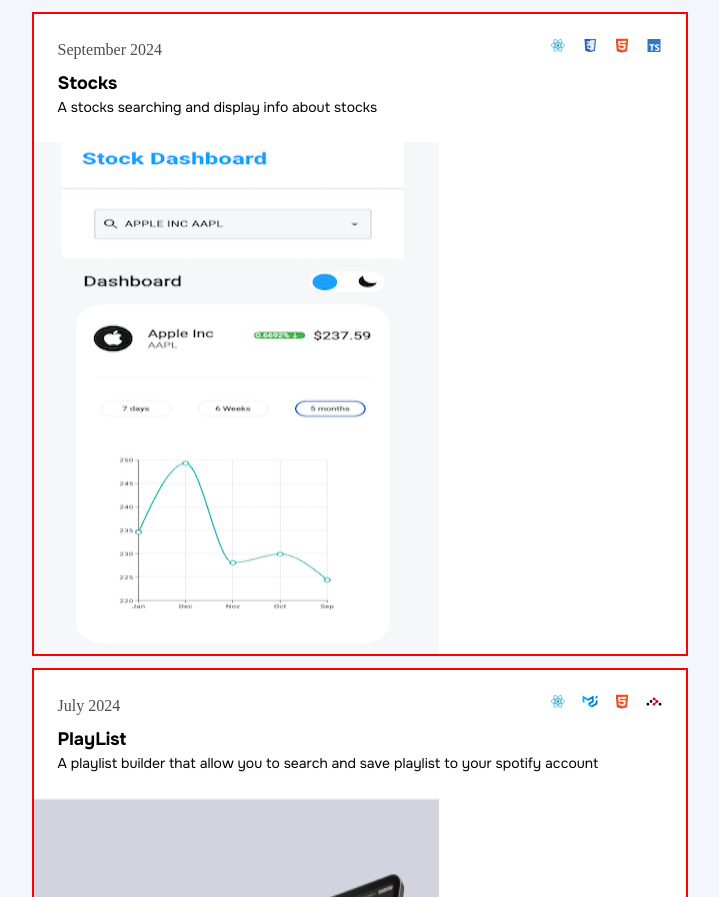
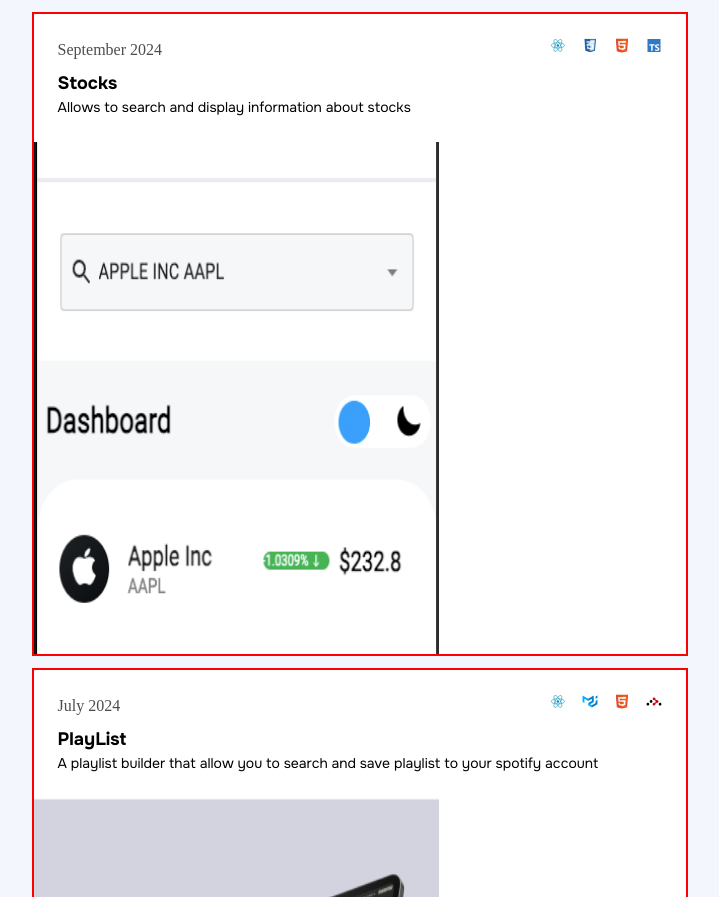
Before and after one commit to ivannissimrch/Portfolio, a Next.js app: page / in a window 1280 px wide. Shown: the part 2112-3009 px from the top of the page, without its empty margins (280-999 px from the left). Built offline with nearby package versions, Linux system fonts and the light colour scheme.

Commit message:
Update projects images

```diff
--- a/src/app/projects_info.js
+++ b/src/app/projects_info.js
@@ -27,7 +27,7 @@ export const PROJECTS_INFO = [
   },
   {
     title: "Stocks",
-    description: "A stocks searching and display info about stocks",
+    description: "Allows to search and display information about stocks",
     image: "/images/stocksMobile.png",
     date: "September 2024",
     icons: [
```
Also changed, not shown: public/images/sliceMobile.png, public/images/stocksMobile.png.
